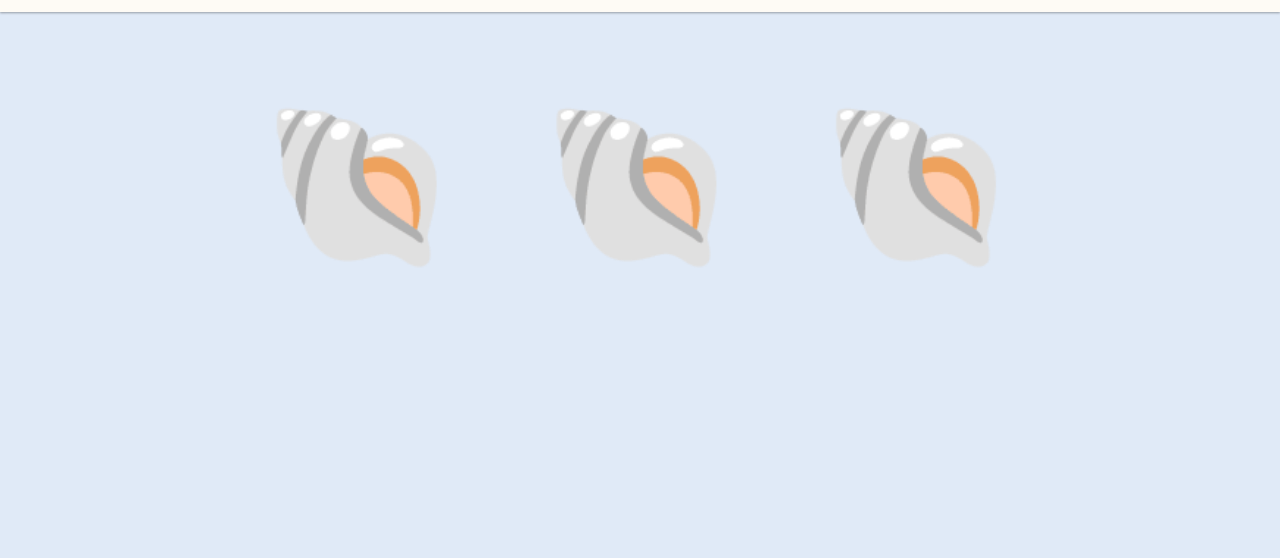
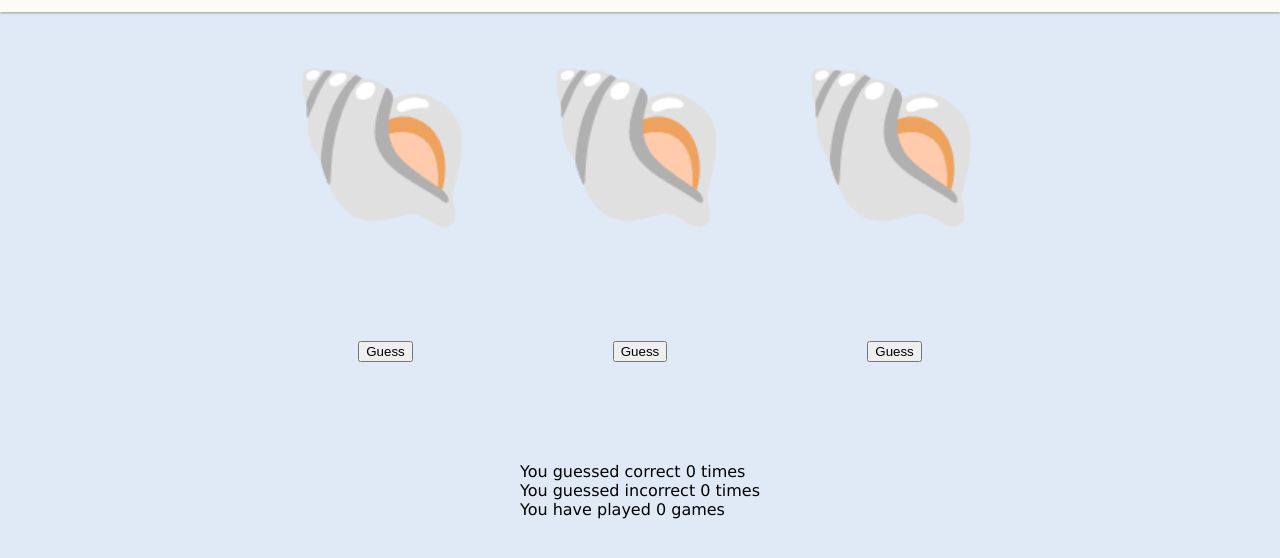
Before and after one commit to kashitamang/shell-game-review, a plain HTML site: page index.html in a window 1280 px wide. Shown: the part 68-626 px from the top of the page. Drawn offline with Linux system fonts and the light colour scheme.

Commit message:
reformatting html and css to optimize for javascript

```diff
--- a/index.html
+++ b/index.html
@@ -30,10 +30,24 @@
         </header>
 
         <main>
-            <section class="shells">
-                <div class="shell" id="shell-one">🐚</div>
-                <div class="shell" id="shell-two">🐚</div>
-                <div class="shell" id="shell-three">🐚</div>
+            <section class="hiding-places">
+                <div id="shell-one-container" class="hiding-place">
+                    <div class="shell" id="shell-one">🐚</div>
+                    <button id="button-one">Guess</button>
+                </div>
+                <div id="shell-two-container" class="hiding-place">
+                    <div class="shell" id="shell-two">🐚</div>
+                    <button id="button-two">Guess</button>
+                </div>
+                <div id="shell-three-container" class="hiding-place">
+                    <div class="shell" id="shell-three">🐚</div>
+                    <button id="button-three">Guess</button>
+                </div>
+            </section>
+            <section class="totals">
+                <div>You guessed correct <span id="wins">0</span> times</div>
+                <div>You guessed incorrect <span id="losses">0</span> times</div>
+                <div>You have played <span id="total">0</span> games</div>
             </section>
         </main>
     </body>
--- a/styles/home.css
+++ b/styles/home.css
@@ -1,8 +1,17 @@
-.shells {
+.hiding-places {
     display: flex;
+    flex-direction: row;
+}
+
+.hiding-place {
+    display: flex;
+    flex-direction: column;
+    align-items: center;
 }
 
 .shell {
     font-size: 10rem;
-    margin: 40px;
 }
+button {
+    margin: 100px;
+}
```
